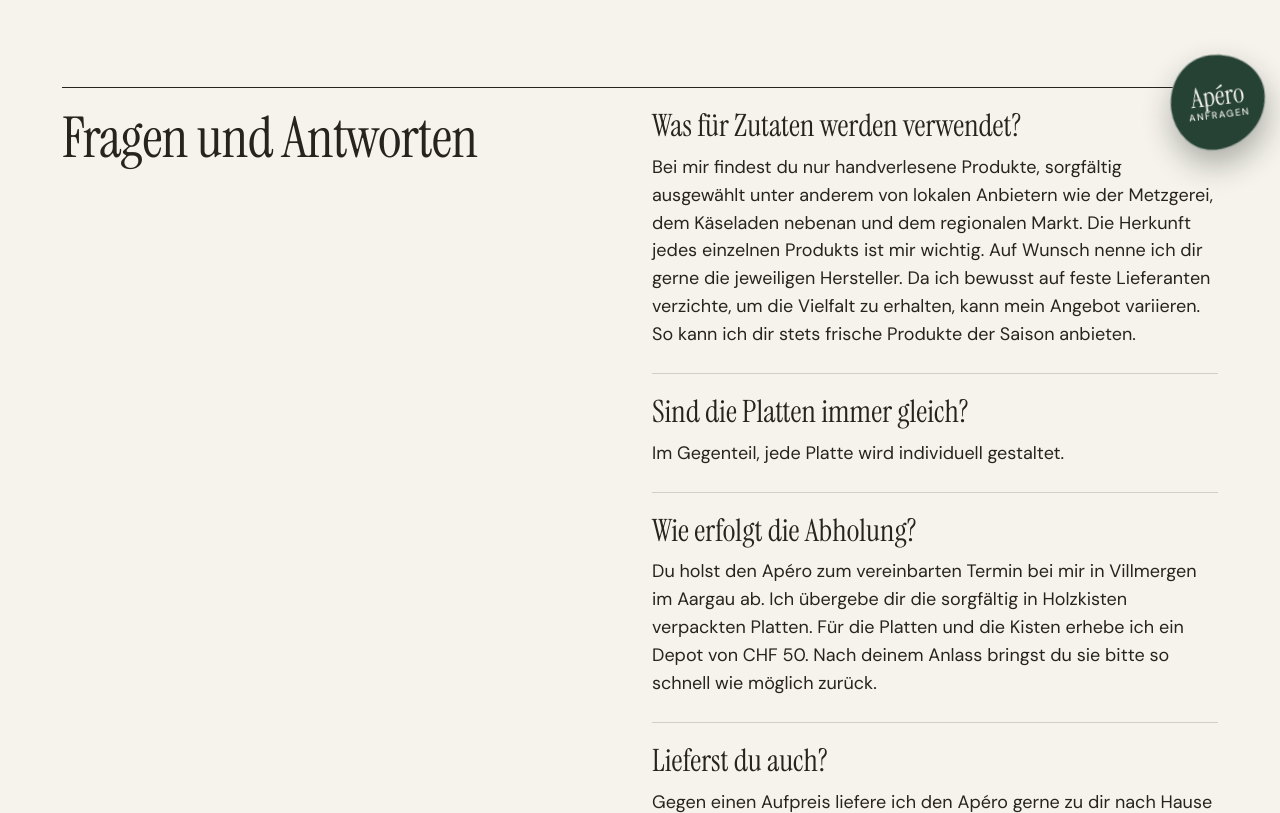
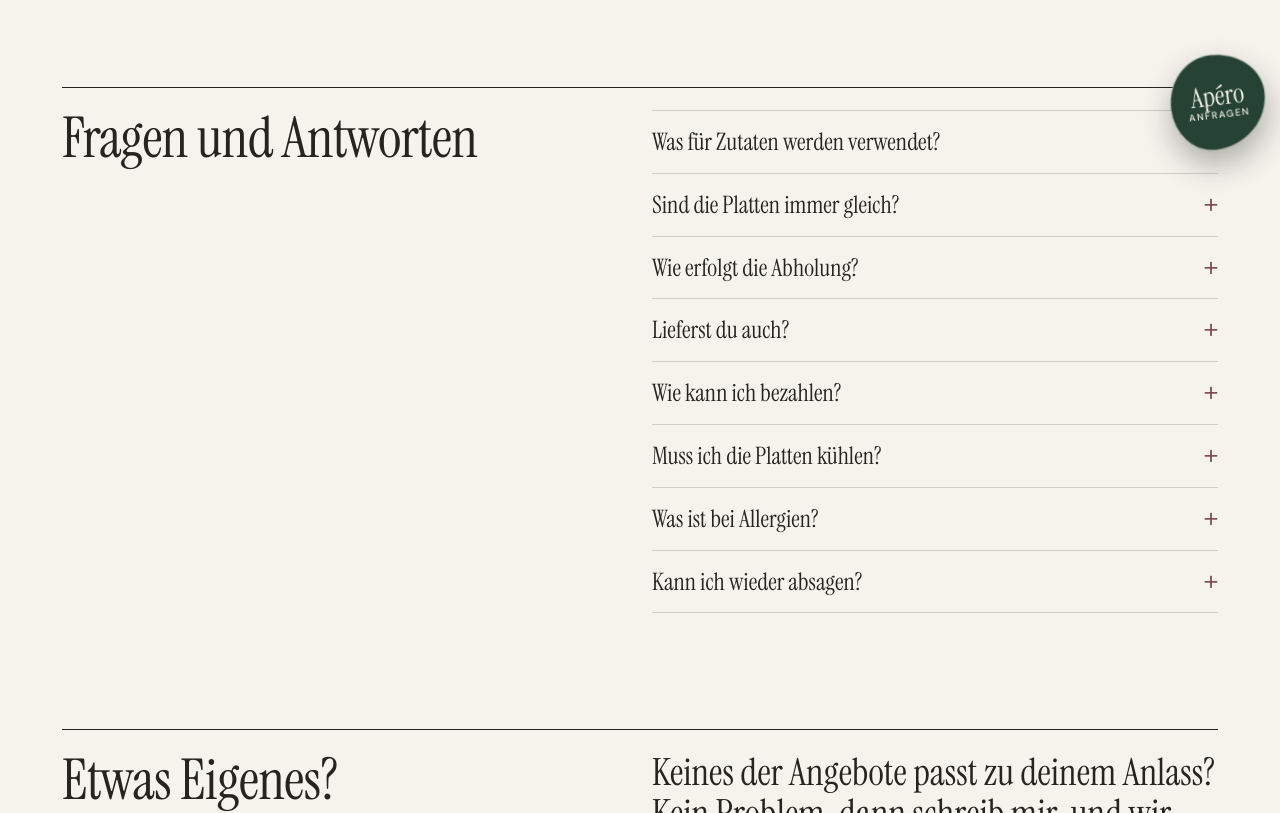
Before and after one commit to nbrivio/aperozauber, an Astro site: page /info in a window 1280 px wide. Shown: the part 636-1449 px from the top of the page. Built offline with nearby package versions, Linux system fonts and the light colour scheme; Astro itself is replaced by a stand-in of ours.

Commit message:
Gut zu wissen: Fragen zum Aufklappen

```diff
--- a/src/pages/info.astro
+++ b/src/pages/info.astro
@@ -2,6 +2,7 @@
 import { getEntry, render } from 'astro:content';
 import Seite from '../layouts/Seite.astro';
 import Titelblatt from '../components/Titelblatt.astro';
+import Klappfragen from '../components/Klappfragen.astro';
 import { pfad } from '../inhalt/pfad.js';
 
 const seite = await getEntry('seiten', 'info');
@@ -24,9 +25,7 @@ const fragen = {
   <section class="abschnitt" aria-labelledby="fragen-titel">
     <div class="innen">
       <h2 id="fragen-titel">Fragen und Antworten</h2>
-      <dl class="fragen abschnitt__inhalt">
-        {s.fragen.map((f) => <div><dt>{f.frage}</dt><dd>{f.antwort}</dd></div>)}
-      </dl>
+      <div class="abschnitt__inhalt"><Klappfragen fragen={s.fragen} /></div>
     </div>
   </section>
 
```
Also changed, not shown: docs/entscheide.md (+1 -1 lines).
